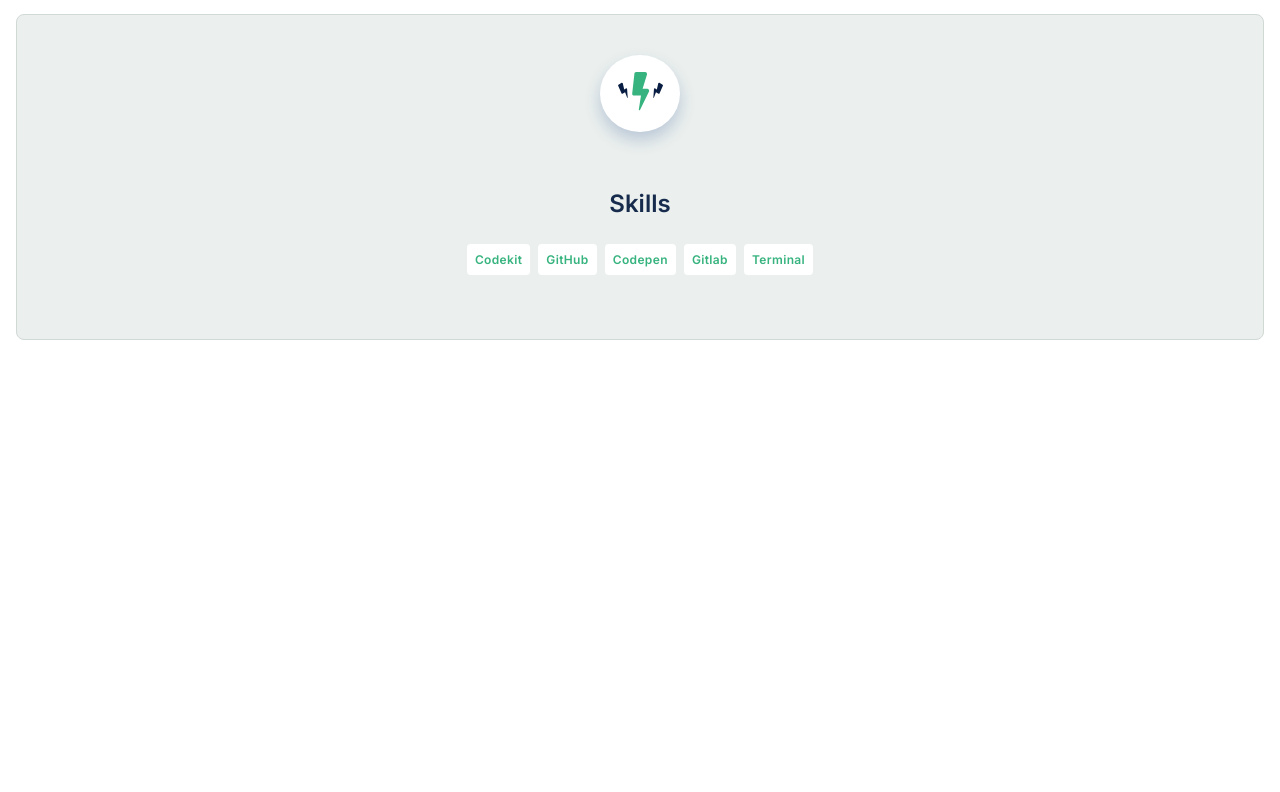
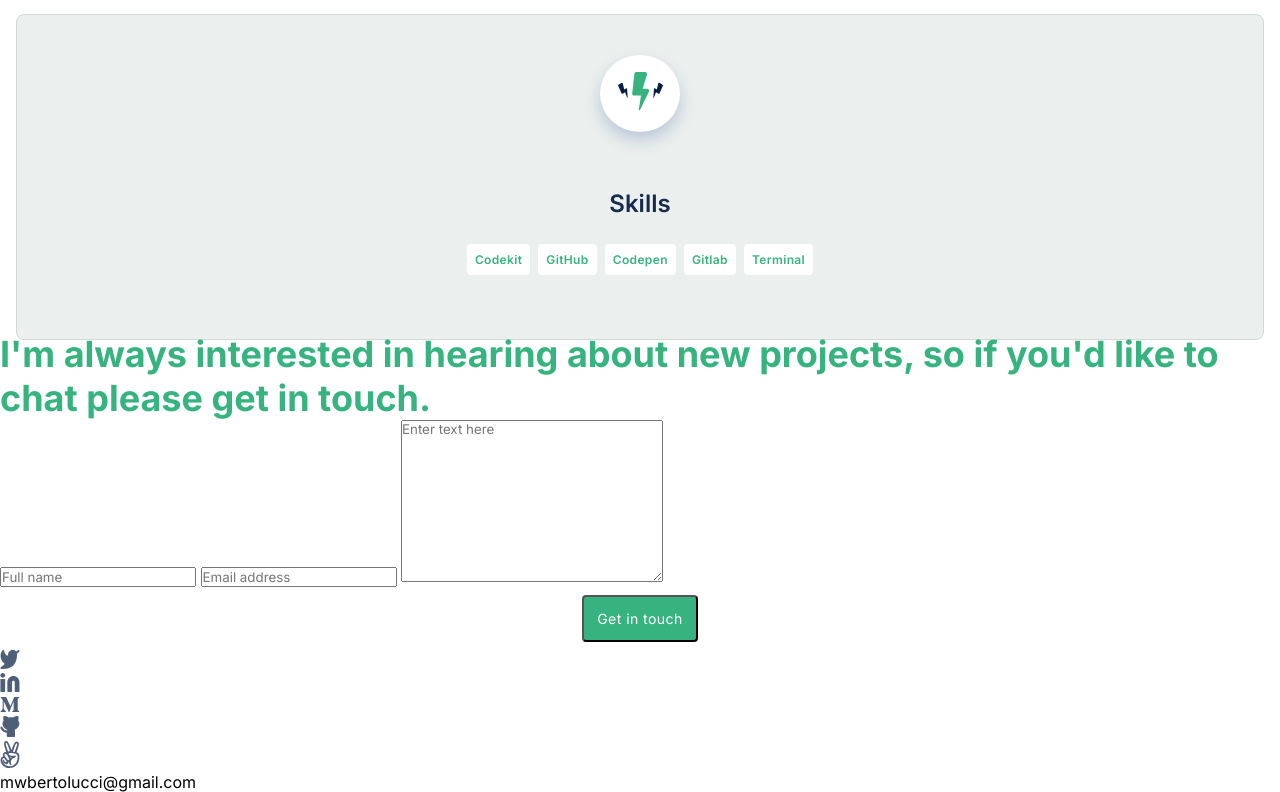
Before and after one commit to mwismann/microverse-portfolio-project, a website: page index.html in a window 1280 px wide. Shown: the part 4320-5112 px from the top of the page. Before the commit the page ends 4676 px from the top, so only its background shows below. Drawn offline with Linux system fonts and the light colour scheme.

Commit message:
Add contact section to index.html

```diff
--- a/index.html
+++ b/index.html
@@ -192,6 +192,36 @@
         </div>
 
     </section>
+
+    <!-- Contact Section -->
+    <section class="contact-section">
+        <h2>I'm always interested in hearing about new projects,
+            so if you'd like to chat please get in touch.</h2>
+
+        <form action="/">
+            <input type="text" name="name" id="client-name" placeholder="Full name" required>
+            <input type="email" name="email" id="client-email" placeholder="Email address" required>
+            <textarea name="msg" id="client-msg" cols="30" rows="10" placeholder="Enter text here" required></textarea>
+            <button class="action-btn" type="submit">Get in touch</button>
+        </form>
+
+        <ul>
+            <li><a class="media-link" href="https://twitter.com/mathias_wismann"><img src="icon-img/twitter.svg"
+                        alt="twitter logo"></a></li>
+            <li><a class="media-link"
+                    href="https://www.linkedin.com/in/math%C3%ADas-wismann-bertolucci-8812a4194/"><img
+                        src="icon-img/linkedin-icon.svg" alt="linked-in logo"></a></li>
+            <li><a class="media-link" href="https://medium.com/"><img src="icon-img/medium.svg"
+                        alt="medium logo"></a></li>
+            <li><a class="media-link" href="https://github.com/mwismann"><img src="icon-img/github.svg"
+                        alt="github logo"></a></li>
+            <li><a class="media-link" href="https://angel.co/"><img src="icon-img/angellist.svg"
+                        alt="angellist logo"></a>
+            </li>
+        </ul>
+
+        <span>mwbertolucci@gmail.com</span>
+    </section>
 </body>
 
 </html>
```
Also changed, not shown: icon-img/contact-bg.svg (added).
